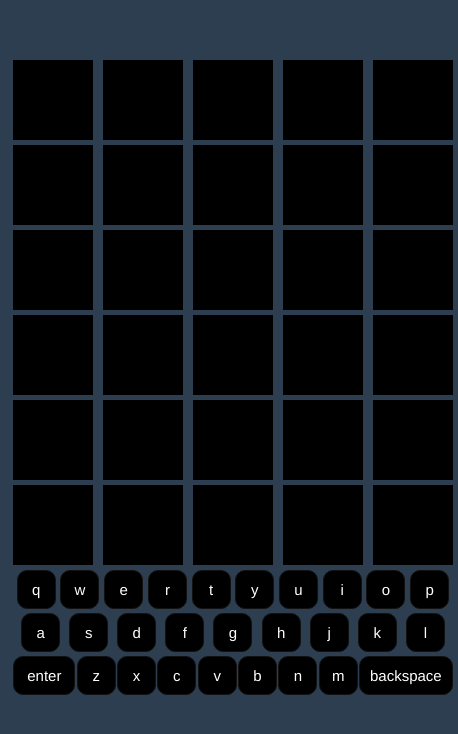
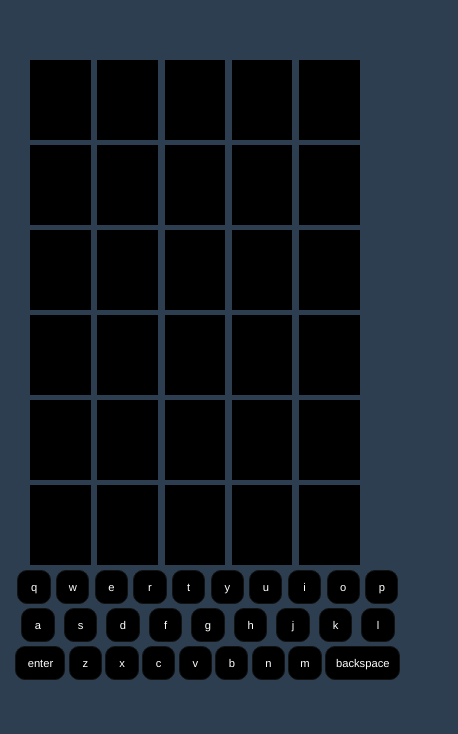
Before and after one commit to lernest/wordle, a Vue app: page / in a window 390 px wide. Shown: the top 734 px of the page, 458 px wide, since content can reach past the window. Built offline with nearby package versions, Linux system fonts and the light colour scheme.

Commit message:
dumb layout

```diff
--- a/src/App.vue
+++ b/src/App.vue
@@ -157,10 +157,9 @@ export default {
   margin-top: 60px;
 }
 
-
-
 *{
   background-color: #2c3e50;
 }
 
+
 </style>
--- a/src/components/KeyLetter.vue
+++ b/src/components/KeyLetter.vue
@@ -37,25 +37,25 @@ computed:{
 }
 }
 </script>
+<style>
 
-<style>
 .letterkey{
     border: 1px solid rgb(18, 18, 18);
     background-color: rgb(82, 82, 82);
     border-radius: 10px;
     color: white;
-    font-size: 15px;
+    font-size: .7em;
     padding: 10px;
-    min-width: 17px;
+    min-width: 1em;
     cursor: pointer;
 }
 .backspace{
     background-color:black;
-    min-width:68px
+    min-width:4.5em;
 }
 .enter{
     background-color:black;
-    min-width:40px
+    min-width: 2.5em;
 }
 .black{
     background-color:black;
--- a/src/components/Keyboard.vue
+++ b/src/components/Keyboard.vue
@@ -41,8 +41,15 @@ methods:{
 </script>
 
 <style>
+
+/* @media (max-width: 600px) {
+  .keyboard{
+    max-width: 50%;
+    margin: auto;
+  }
+} */
 .keyboard{
-    width: 450px;
+    width: 400px;
     margin: auto;
 }
 .keyboard-row{
--- a/src/components/LetterBox.vue
+++ b/src/components/LetterBox.vue
@@ -28,6 +28,14 @@ export default {
 </script>
 
 <style>
+@media (max-width: 600px) {
+  .letter{
+    margin: 10px;
+    flex-basis: 12%;
+    height: 50px;
+  }
+}
+
 .letter{
     margin: auto;
     padding: 10px;
--- a/src/components/LetterRow.vue
+++ b/src/components/LetterRow.vue
@@ -34,9 +34,16 @@ export default {
 </script>
 
 <style>
+@media (max-width: 600px) {
+  .row{
+    max-width: 90%;
+    margin: auto;
+  }
+}
+
 .row{
     display: flex;
-    justify-content: space-between;
+    /* justify-content: space-between; */
     width: 450px;
     margin: 5px auto;
 }
```
